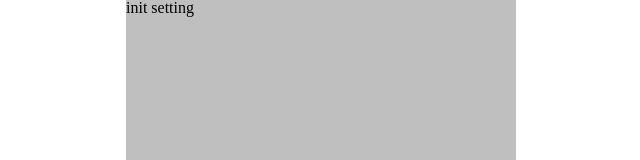
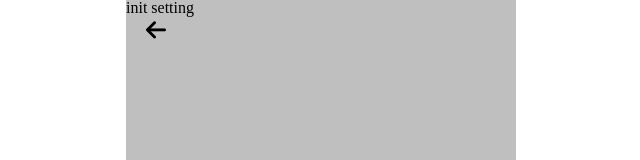
Before and after one commit to 0urFit/OurFit_Client, a Next.js app: page / in a window 1280 px wide. Shown: the top 160 px of the page, without its empty margins (319-959 px from the left). Built offline with nearby package versions, Linux system fonts and the light colour scheme.

Commit message:
design: 이전 버튼 추가

```diff
--- a/src/common/layout/DefaultLayout.tsx
+++ b/src/common/layout/DefaultLayout.tsx
@@ -1,6 +1,8 @@
 import { ReactNode } from 'react';
 import { DL } from './style';
 import { useRouter } from 'next/router';
+import Image from 'next/image';
+import LeftArrowIcon from '../../../public/assets/left-arrow-icon.png';
 
 interface propsType {
     children: ReactNode;
@@ -9,7 +11,14 @@ interface propsType {
 const DefaultLayout = (props: propsType) => {
     const router = useRouter();
     console.log(router.pathname);
-    return <DL.Container>{props.children}</DL.Container>;
+    return (
+        <DL.Container>
+            <DL.ImgWrapper>
+                <Image src={LeftArrowIcon} alt="left-arrow-icon" width="20" />
+            </DL.ImgWrapper>
+            {props.children}
+        </DL.Container>
+    );
 };
 
 export default DefaultLayout;
--- a/src/common/layout/style.ts
+++ b/src/common/layout/style.ts
@@ -2,11 +2,19 @@ import styled from 'styled-components';
 
 const DL = {
     Container: styled.div`
+        position: relative;
         margin: auto;
         width: 24.375rem;
         height: 52.75rem;
         background-color: #bfbfbf;
     `,
+
+    ImgWrapper: styled.div`
+        position: absolute;
+        top: 1.25rem;
+        left: 1.25rem;
+        cursor: pointer;
+    `,
 };
 
 export { DL };
```
Also changed, not shown: public/assets/left-arrow-icon.png (added).
